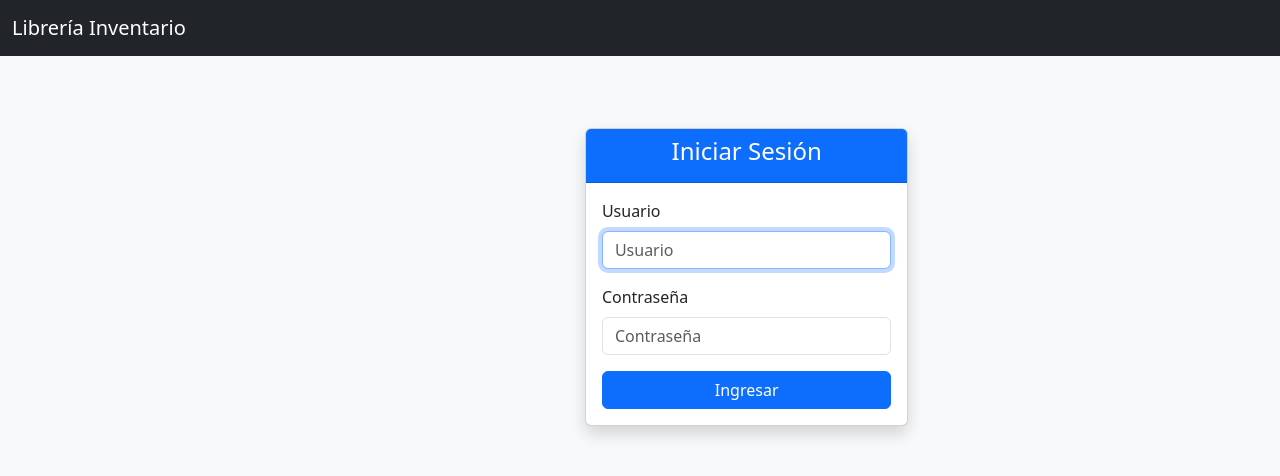
After one commit to marcoviaweb/libreria-inventario-django, a Django app: page /login/ in a window 1280 px wide. The commit adds this page. Shown: the top 476 px of the page. Run offline with Django 5.2, Linux system fonts and the light colour scheme.

Commit message:
redirecciones

```diff
--- /dev/null
+++ b/libreria_inventario/middleware.py
@@ -0,0 +1,18 @@
+from django.conf import settings
+from django.contrib.auth.decorators import login_required
+from django.utils.deprecation import MiddlewareMixin
+
+class LoginRequiredMiddleware(MiddlewareMixin):
+    def process_view(self, request, view_func, view_args, view_kwargs):
+        # Permitir acceso a login, logout, admin y archivos estáticos
+        allowed = [
+            '/login/', '/logout/', '/admin/', '/accounts/profile/'
+        ]
+        if request.path.startswith(settings.STATIC_URL):
+            return None
+        if request.user.is_authenticated or any(request.path.startswith(a) for a in allowed):
+            return None
+        from django.shortcuts import redirect
+        return redirect('login')
+
+# En settings.py, agregar 'libreria_inventario.middleware.LoginRequiredMiddleware' al MIDDLEWARE después de AuthenticationMiddleware.
--- a/libreria_inventario/settings.py
+++ b/libreria_inventario/settings.py
@@ -53,6 +53,7 @@ MIDDLEWARE = [
     'django.middleware.common.CommonMiddleware',
     'django.middleware.csrf.CsrfViewMiddleware',
     'django.contrib.auth.middleware.AuthenticationMiddleware',
+    'libreria_inventario.middleware.LoginRequiredMiddleware',
     'django.contrib.messages.middleware.MessageMiddleware',
     'django.middleware.clickjacking.XFrameOptionsMiddleware',
 ]
--- a/libreria_inventario/urls.py
+++ b/libreria_inventario/urls.py
@@ -15,10 +15,14 @@ Including another URLconf
     2. Add a URL to urlpatterns:  path('blog/', include('blog.urls'))
 """
 from django.contrib import admin
+from django.contrib.auth.views import LoginView, LogoutView
 from django.urls import path, include
+from django.http import HttpResponseRedirect
 
 urlpatterns = [
     path('admin/', admin.site.urls),
+    path('login/', LoginView.as_view(template_name='login.html', redirect_authenticated_user=True), name='login'),
+    path('logout/', LogoutView.as_view(next_page='/login/'), name='logout'),
     path('usuarios/', include('usuarios.urls')),
     path('libros/', include('libros.urls')),
     path('inventario/', include('inventario.urls')),
@@ -26,4 +30,6 @@ urlpatterns = [
     path('proveedores/', include('proveedores.urls')),
     path('pedidos/', include('pedidos.urls')),
     path('reportes/', include('reportes.urls')),
+    path('accounts/profile/', lambda request: HttpResponseRedirect('/libros/')),  # Redirige /accounts/profile/ a la página principal
+    path('', lambda request: HttpResponseRedirect('/login/')),  # Redirige la raíz a login
 ]
--- a/templates/base.html
+++ b/templates/base.html
@@ -39,6 +39,7 @@
     </nav>
     <div class="container-fluid">
         <div class="row">
+            {% if request.user.is_authenticated %}
             <nav class="col-md-2 d-none d-md-block sidebar py-4">
                 <div class="position-sticky">
                     <ul class="nav flex-column">
@@ -56,13 +57,22 @@
                         <li class="nav-item"><hr></li>
                         <li class="nav-item"><a class="nav-link" href="{% url 'reporte_libros_stock' %}"><i class="bi bi-clipboard-check"></i> Libros en Stock</a></li>
                         <li class="nav-item"><a class="nav-link" href="{% url 'reporte_libros_stock_bajo' %}"><i class="bi bi-exclamation-triangle"></i> Libros con Stock Bajo</a></li>
-                        <li class="nav-item"><a class="nav-link" href="{% url 'reporte_movimientos_inventario' %}"><i class="bi bi-arrow-left-right"></i> Movimientos de Inventario</a></li>
+                        <li class="nav-item"><a class="nav-link" href="{% url 'reporte_movimientos_inventario' %}"><i class="bi bi-arrow-left-right"></i> Movimientos</a></li>
                         <li class="nav-item"><a class="nav-link" href="{% url 'reporte_ventas' %}"><i class="bi bi-bar-chart"></i> Ventas</a></li>
                         <li class="nav-item"><hr></li>
                         <li class="nav-item"><a class="nav-link" href="{% url 'usuario_list' %}"><i class="bi bi-people"></i> Usuarios</a></li>
+                        <li class="nav-item">
+                            <form id="logout-form" method="post" action="{% url 'logout' %}" style="margin-left:17px;">
+                                {% csrf_token %}
+                                <button type="submit" class="nav-link text-danger" style="background:none;border:none;padding-left:0;">
+                                    <i class="bi bi-box-arrow-right"></i> Cerrar sesión
+                                </button>
+                            </form>
+                        </li>
                     </ul>
                 </div>
             </nav>
+            {% endif %}
             <main class="col-md-9 ms-sm-auto col-lg-10 px-md-4 py-4">
                 {% if messages %}
                     {% for message in messages %}
--- /dev/null
+++ b/templates/login.html
@@ -0,0 +1,32 @@
+{% extends 'base.html' %}
+{% block title %}Iniciar Sesión{% endblock %}
+{% block content %}
+<div class="row justify-content-center">
+    <div class="col-md-4">
+        <div class="card mt-5 shadow">
+            <div class="card-header bg-primary text-white text-center">
+                <h4>Iniciar Sesión</h4>
+            </div>
+            <div class="card-body">
+                <form method="post" action="">
+                    {% csrf_token %}
+                    <div class="mb-3">
+                        <label for="id_username" class="form-label">Usuario</label>
+                        <input type="text" name="username" autofocus required maxlength="150" class="form-control" id="id_username" placeholder="Usuario">
+                    </div>
+                    <div class="mb-3">
+                        <label for="id_password" class="form-label">Contraseña</label>
+                        <input type="password" name="password" required class="form-control" id="id_password" placeholder="Contraseña">
+                    </div>
+                    {% if form.errors %}
+                        <div class="alert alert-danger">Usuario o contraseña incorrectos.</div>
+                    {% endif %}
+                    <div class="d-grid">
+                        <button type="submit" class="btn btn-primary">Ingresar</button>
+                    </div>
+                </form>
+            </div>
+        </div>
+    </div>
+</div>
+{% endblock %}
```
Also changed, not shown: db.sqlite3.
